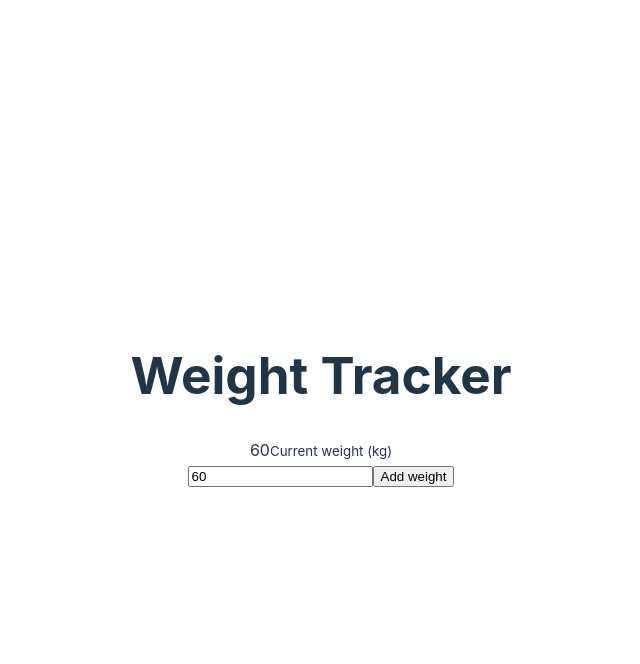
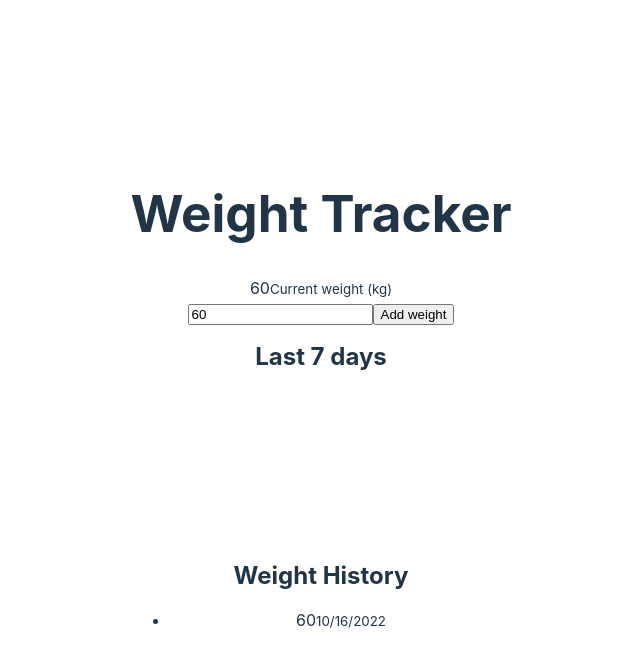
Before and after one commit to phts99/WeightTracker, a Vue app: page / in a window 1280 px wide. Both pictures are taken after a click on the input "Add weight". Shown: the top 664 px of the page, without its empty margins (319-959 px from the left). Built offline with nearby package versions, Linux system fonts and the light colour scheme.

Commit message:
part(tracker): Add weight history chart

```diff
--- a/src/App.vue
+++ b/src/App.vue
@@ -33,11 +33,32 @@
     </div>
 
     <form @submit.prevent="addWeight">
-      <input type="number" step="0.1" v-model="weightInput">
+      <input type="number" step="0.1" v-model="weightInput" />
 
-      <input type="submit" value="Add weight">
+      <input type="submit" value="Add weight" />
     </form>
 
+    <div v-if="weights && weights.length > 0">
+      <h2>Last 7 days</h2>
+
+      <div class="canvas-box">
+        <canvas ref="weightChartEl"></canvas>
+      </div>
+
+      <div class="weight-history">
+        <h2>Weight History</h2>
+        <ul>
+          <li v-for="weight in weights">
+            <span>
+              {{ weight.weight}}
+            </span>
+            <small>
+              {{ new Date(weight.date).toLocaleDateString()}}
+            </small>
+          </li>
+        </ul>
+      </div>
+    </div>
   </main>
 </template>
 
```
